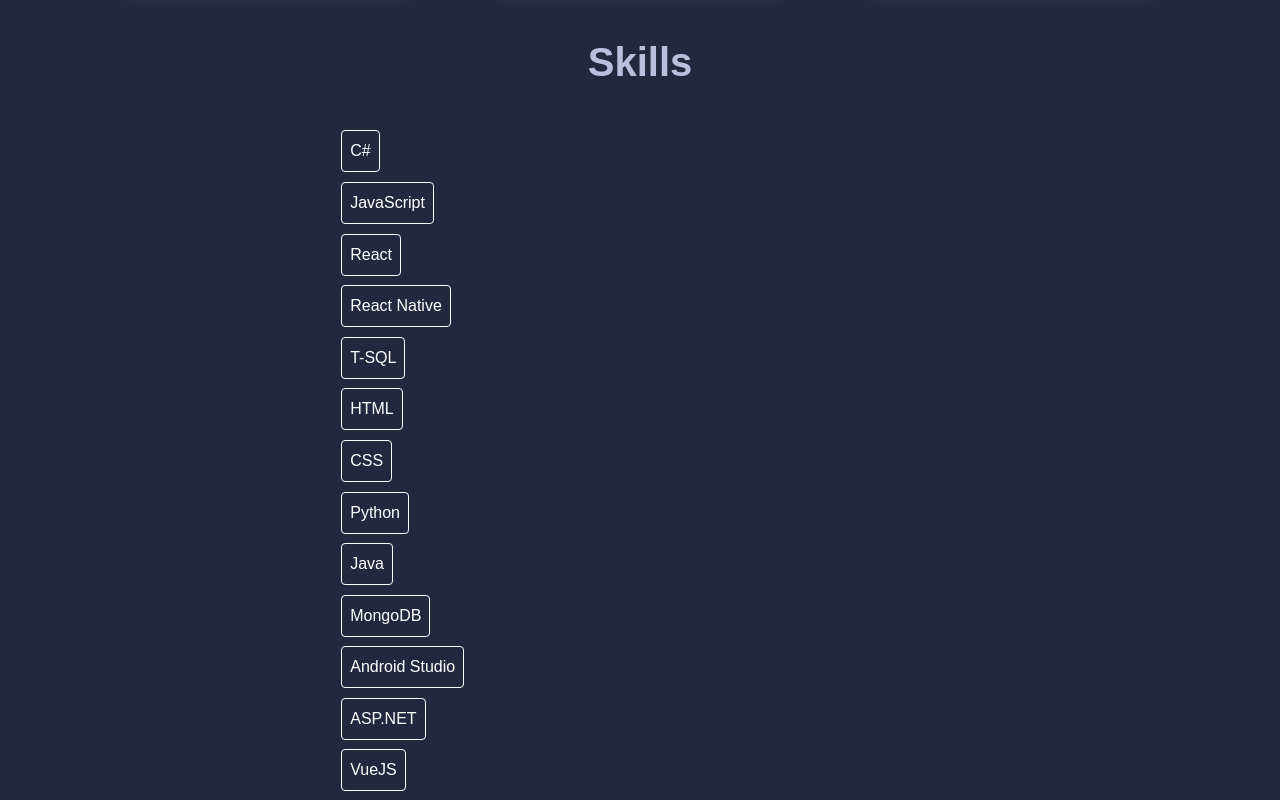
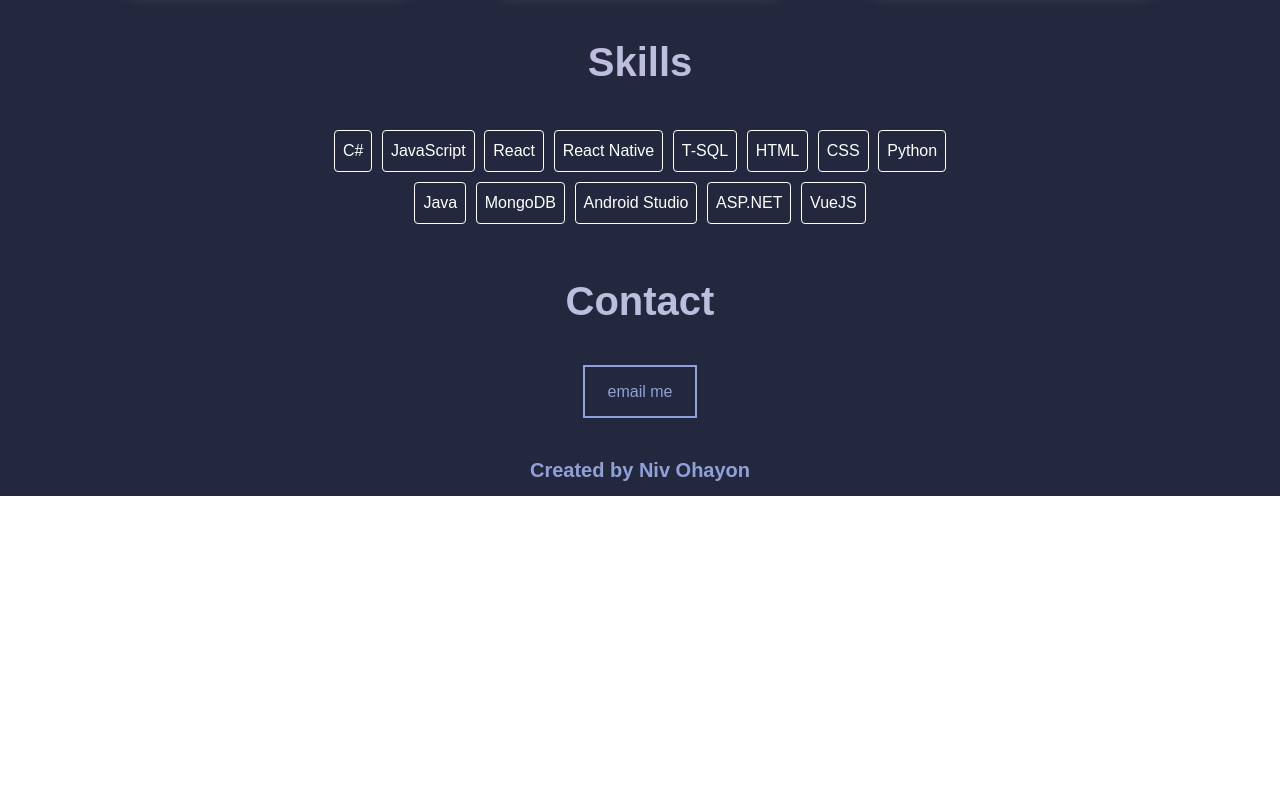
Before and after one commit to nivohayon/Portfolio, a React (Create React App) app: page / in a window 1280 px wide. Shown: the part 900-1700 px from the top of the page. After the commit the page ends 1396 px from the top, so only its background shows below. Built offline with nearby package versions, Linux system fonts and the light colour scheme.

Commit message:
Fixed glitched css hover

```diff
--- a/src/Components/Skills/Skills.css
+++ b/src/Components/Skills/Skills.css
@@ -12,14 +12,15 @@
     transition: all 0.5s ease;
     position: relative;
 }
-.HoverDiv:hover #SkillItem {
+#HoverDiv:hover #SkillItem {
     background-color: var(--clr-bw);
     color: var(--clr-wb);
     transform: translateY(-15%);
 }
-.HoverDiv {
+#HoverDiv {
     width: fit-content;
     padding: 0;
+    display: contents;
 }
 #SkillRow {
     display: flex;
--- a/src/Components/Skills/Skills.jsx
+++ b/src/Components/Skills/Skills.jsx
@@ -1,5 +1,5 @@
 import React from 'react'
-import { Container, Row } from 'react-bootstrap'
+import { Col, Container, Row } from 'react-bootstrap'
 import "../Skills/Skills.css"
 import { skills } from '../../PortfolioData'
 
@@ -12,11 +12,11 @@
                     {
                         skills.length &&
                         skills.map((skill)=>
-                        <div key={skill} className='HoverDiv'>
+                        <Col key={skill} id='HoverDiv'>
                             <div id="SkillItem" className="btn">
                                 {skill}
                             </div>
-                        </div>
+                        </Col>
                         )
                     }
                 </Row>
```
